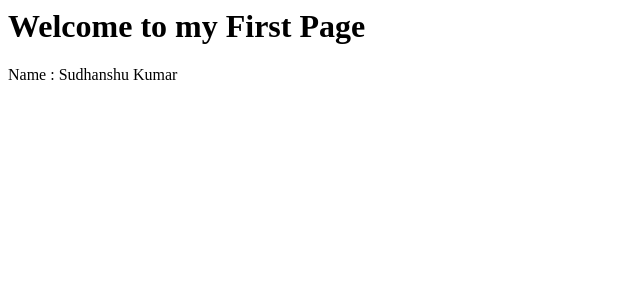
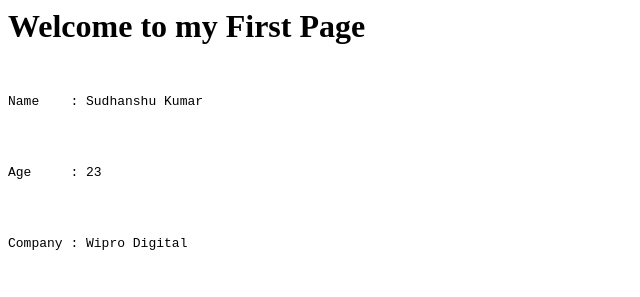
Before and after one commit to kumarsud45/sudhanshu_static_html, a plain HTML site: page index.html in a window 1280 px wide. Shown: the whole page, without its empty margins (0-640 px from the left). Drawn offline with Linux system fonts and the light colour scheme.

Commit message:
my third commit

```diff
--- a/index.html
+++ b/index.html
@@ -4,6 +4,10 @@
   </head>
   <body>
     <h1>Welcome to my First Page</h1>
-    <p>Name : Sudhanshu Kumar<p>
+    <pre>
+    <p>Name    : Sudhanshu Kumar<p>
+    <p>Age     : 23<p>
+    <p>Company : Wipro Digital<p>
+    </pre>
   </body>
 </html>
```
